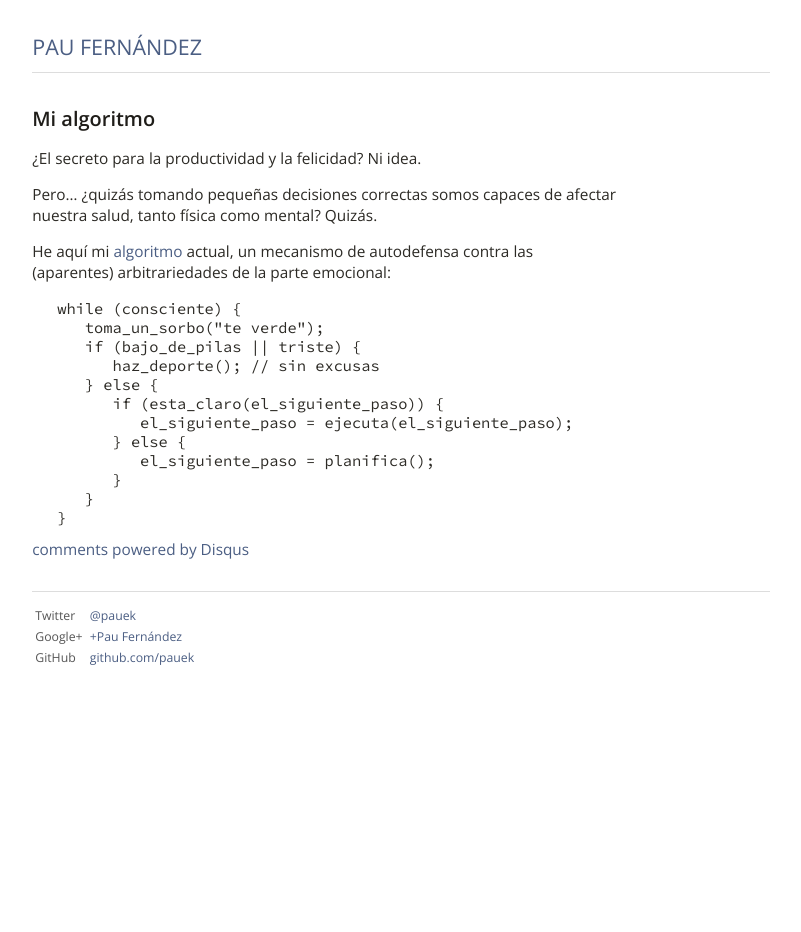
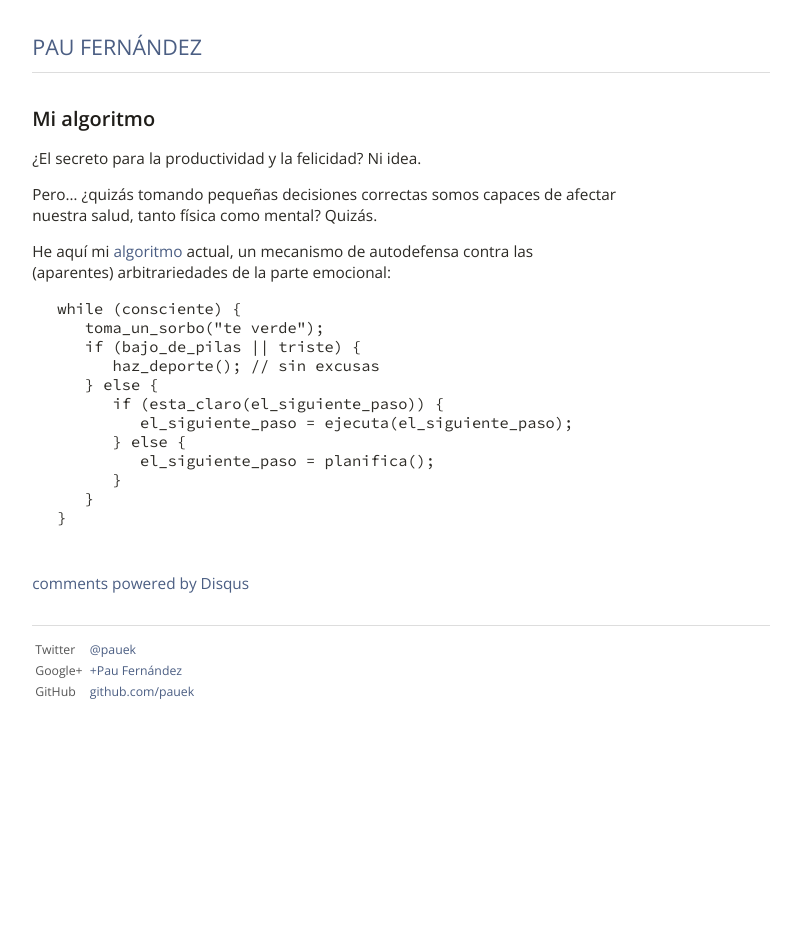
Before and after one commit to pauek/pauek.info, a Jekyll site: the page built from _posts/2012-12-04-mi-algoritmo.md, in a window 1280 px wide. Shown: the whole page, without its empty margins (239-1040 px from the left). Built offline with Jekyll 4.4.1, drawn with Linux system fonts in a browser that asks for light colours; nearby versions of some CDN libraries; comment, search, counter and statistics services are not loaded.

Commit message:
Separo un poco el post de los comentarios

```diff
--- a/css/main.css
+++ b/css/main.css
@@ -79,7 +79,9 @@ ul.nobullet li {
   margin-bottom: .2em;
   margin-left: 1em;
 }
-
+#post {
+  margin-bottom: 3em;
+}
 #post h1 {
   margin-bottom: 0;
 }
```
